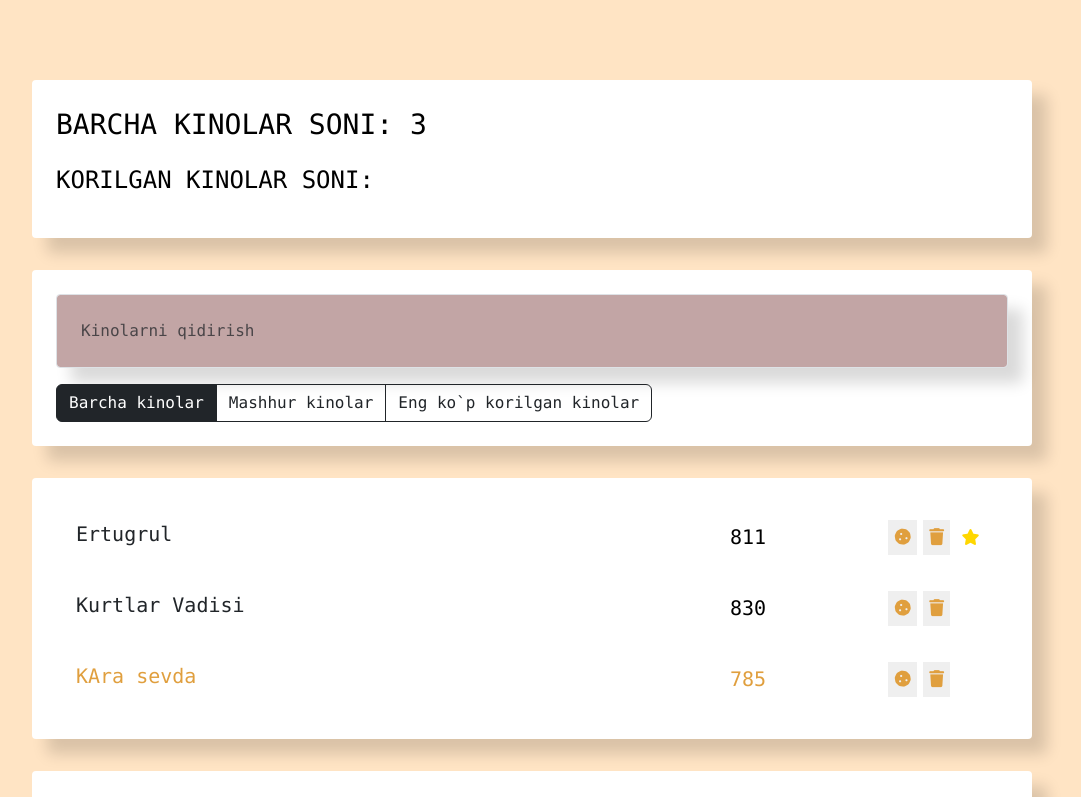
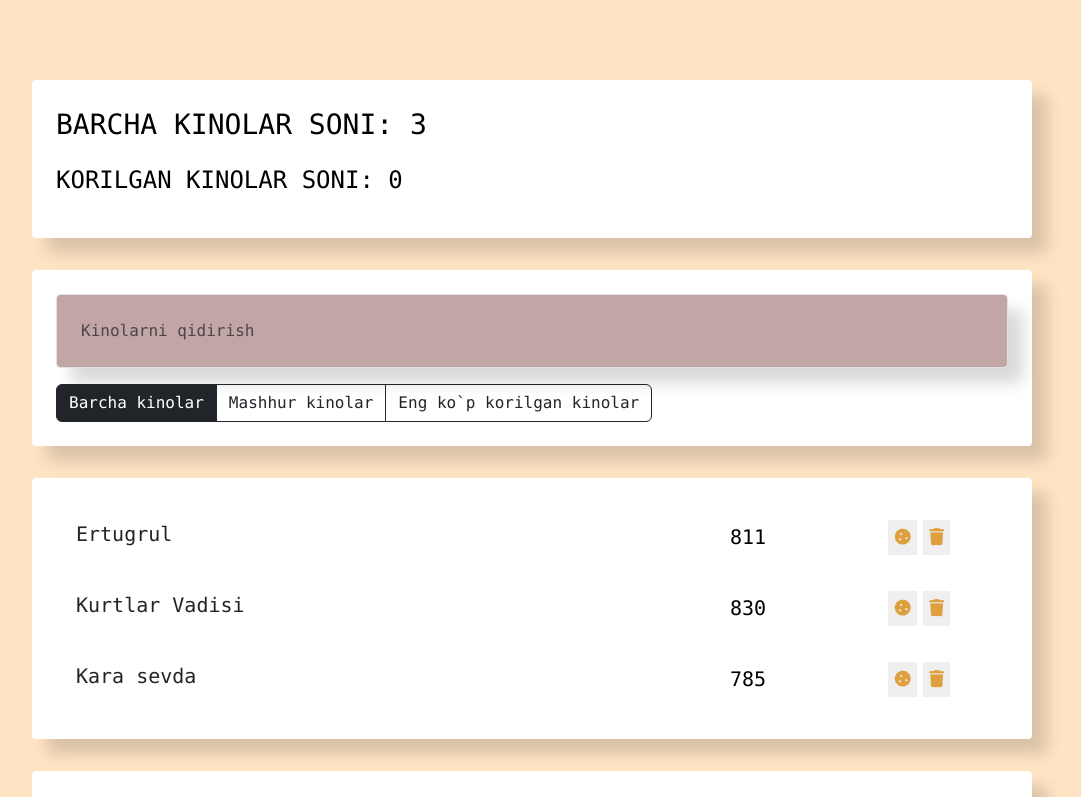
Before and after one commit to Mirabbosbek9778/Vue.js, a Vue app: page / in a window 1280 px wide. Shown: the top 797 px of the page, without its empty margins (108-1189 px from the left). Built offline with nearby package versions, Linux system fonts and the light colour scheme.

Commit message:
props  ...itemm  not errors

```diff
--- a/package.json
+++ b/package.json
@@ -3,7 +3,7 @@
   "version": "0.0.0",
   "private": true,
   "scripts": {
-    "start": "vite",
+    "dev": "vite",
     "build": "vite build",
     "preview": "vite preview"
   },
--- a/src/components/SearchPanel.vue
+++ b/src/components/SearchPanel.vue
@@ -3,6 +3,7 @@
     type="text"
     class="form-control search-input"
     placeholder="Kinolarni qidirish"
+
   />
 </template>
 
--- a/src/components/app-info/AppInfo.vue
+++ b/src/components/app-info/AppInfo.vue
@@ -2,7 +2,7 @@
   <div class="app-info">
     <p class="fs-3 text-uppercase">Barcha kinolar soni: {{ allMoviesCount }}</p>
     <p class="fs-4 text-uppercase">
-      Korilgan kinolar soni: {{ favMoviesCount }}
+      Korilgan kinolar soni: {{ favouriteMoviesCount }}
     </p>
   </div>
 </template>
@@ -14,9 +14,10 @@ export default {
       type: Number,
       required: true,
     },
-    favMoviesCount: {
+    favouriteMoviesCount: {
       type: Number,
       required: true,
+
     },
   },
 };
--- a/src/components/app/App.vue
+++ b/src/components/app/App.vue
@@ -1,21 +1,5 @@
-<template>
-  <div class="app font-monospace">
-    <div class="content">
-      <AppInfo
-        :allMoviesCount="movies.length"
-        :favouriteMoviesCount="movies.filter((c) => c.favourite).length"
-      />
-      <div class="search-panel">
-        <SearchPanel />
-        <AppFilter />
-      </div>
-      <MoveList :movies="movies" @onLike="onLikeHandler" />
-      <MoveAddForm @createMovie="createMovie" />
-    </div>
-  </div>
-</template>
+<script>
 
-<script>
 import AppInfo from "../app-info/AppInfo.vue";
 import SearchPanel from "../SearchPanel.vue";
 import AppFilter from "../app-filter/AppFilter.vue";
@@ -34,25 +18,25 @@ export default {
     return {
         movies: [
           {
+            id: 1,
             name: "Ertugrul",
             viewers: 811,
+            like: false,
             favourite: false,
-          like: true,
-          id: 1,
           },
           {
+            id: 2,
             name: "Kurtlar Vadisi",
             viewers: 830,
+            like: false,
             favourite: false,
-          like: false,
-          id: 2,
           },
           {
-          name: "KAra sevda",
+            id: 3,
+            name: "Kara sevda",
             viewers: 785,
-          favourite: true,
             like: false,
-          id: 3,
+            favourite: false,
           },
           ],
          };
@@ -61,10 +45,11 @@ export default {
        createMovie(item) {
           this.movies.push(item);
                },
-    onLikeHandler(id) {
+            onToggleHandler({id,prop}) {
               this.movies=this.movies.map((item) => {
                 if (item.id == id) {
-          item.like = !item.like;
+                  console.log({...item , [prop] : ! item [prop]});
+                  return {...item , [prop] : ! item [prop]}
                 }
                 return item;
               });
@@ -72,6 +57,24 @@ export default {
           },
         };
 </script>
+
+<template>
+  <div class="app font-monospace">
+    <div class="content">
+      <AppInfo
+        :allMoviesCount="movies.length"
+        :favouriteMoviesCount="movies.filter((c)=>c.favourite).length"
+      />
+      <div class="search-panel">
+        <SearchPanel />
+        <AppFilter />
+      </div>
+      <MoveList :movies="movies" @onToggle="onToggleHandler" />
+      <MoveAddForm @createMovie="createMovie" />
+    </div>
+  </div>
+</template>
+
 <style>
 .app {
   height: 100vh;
--- a/src/components/move-list/MoveList.vue
+++ b/src/components/move-list/MoveList.vue
@@ -4,7 +4,7 @@
       v-for="movie in movies"
       :movie="movie"
       :key="movie.id"
-      @onLike="$emit('onLike', movie.id)"
+      @onLike="$emit('onToggle', $event)"
     />
   </ul>
 </template>
--- a/src/components/movie-list-item/MovieListItem.vue
+++ b/src/components/movie-list-item/MovieListItem.vue
@@ -1,9 +1,9 @@
 <template>
   <li class="list-group-item d-flex justify-content-between" :class="[{like:movie.like},{favourite:movie.favourite}]">
-    <span class="list-group-item-label">{{ movie.name }}</span>
+    <span @click="$emit('onToggle',{id:movie.id, prop:'like'})" class="list-group-item-label">{{ movie.name }}</span>
     <input type="number" class="list-group-item-input" :value="movie.viewers" />
     <div class="d-flex justify-content-center align-items-center">
-      <button type="button" class="btn-cookie btn-sm">
+      <button type="button" class="btn-cookie btn-sm" @click="$emit('onToggle',{id:movie.id, prop:'favourite'})">
         <i class="fas fa-cookie"></i>
       </button>
 
```
Lines whose indentation alone changed are shown as unchanged.
